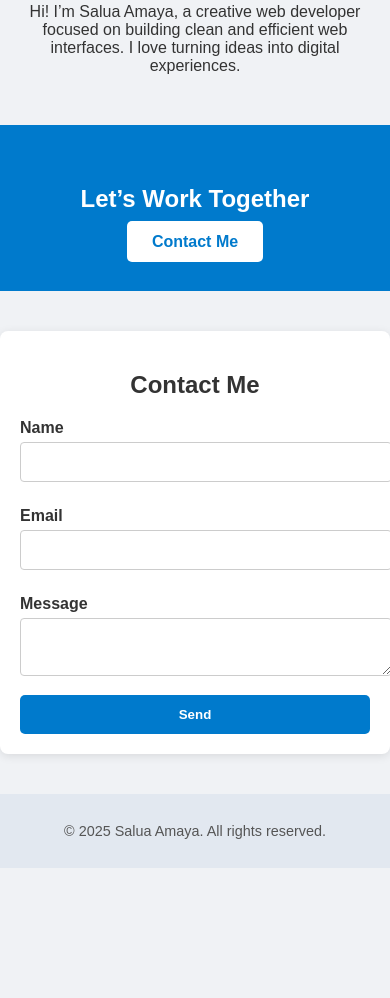
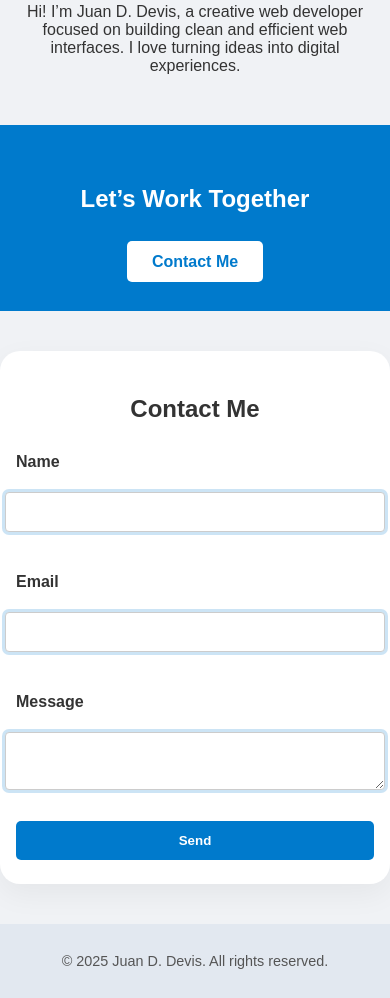
Before and after one commit to jdevisc/PORTFOLIO, a plain HTML site: page projects/landing-page/index.html in a window 390 px wide. Shown: the part 1066-2064 px from the top of the page. Before the commit the page ends 1934 px from the top, so only its background shows below. Drawn offline with Linux system fonts and the light colour scheme.

Commit message:
Actualizacion

```diff
--- a/projects/landing-page/index.html
+++ b/projects/landing-page/index.html
@@ -3,7 +3,7 @@
 <head>
   <meta charset="UTF-8" />
   <meta name="viewport" content="width=device-width, initial-scale=1.0" />
-  <title>Landing Page | Salua Amaya</title>
+  <title>Landing Page | Juan D. Devis</title>
   <link rel="stylesheet" href="style.css" />
 </head>
 <body>
@@ -29,9 +29,9 @@
     </div>
   </section>
 
-  <section class="about">
+  <section class="about" id="about">
     <h2>About Me</h2>
-    <p>Hi! I’m Salua Amaya, a creative web developer focused on building clean and efficient web interfaces. I love turning ideas into digital experiences.</p>
+    <p class="about-text">Hi! I’m Juan D. Devis, a creative web developer focused on building clean and efficient web interfaces. I love turning ideas into digital experiences.</p>
   </section>
 
   <section class="cta" id="contact">
@@ -41,7 +41,7 @@
 
   <section class="contact-section" id="contact">
     <h2>Contact Me</h2>
-    <form action="https://formsubmit.co/salua.bomorca@gmail.com" method="POST">
+    <form action="https://formsubmit.co/jdevisc@gmail.com" method="POST">
       <input type="hidden" name="_next" value="thank-you.html" />
       <input type="hidden" name="_captcha" value="false" />
 
@@ -59,7 +59,7 @@
   </section>
 
   <footer>
-    <p>© 2025 Salua Amaya. All rights reserved.</p>
+    <p>© 2025 Juan D. Devis. All rights reserved.</p>
   </footer>
 
 </body>
--- a/projects/landing-page/style.css
+++ b/projects/landing-page/style.css
@@ -20,6 +20,11 @@ body {
 .hero p {
   font-size: 1.2rem;
   margin-bottom: 20px;
+}
+
+.about-text:hover {
+  color: rgb(199, 42, 42);
+  transition: color 0.2s ease; /* Hace el cambio más suave */
 }
 
 .btn {
@@ -75,17 +80,17 @@ body {
 }
 
 .cta h2 {
-  margin-bottom: 20px;
+  margin-bottom: 40px;
 }
 
 /* Contact Form Section */
 .contact-section {
   max-width: 600px;
   margin: 40px auto;
-  padding: 20px;
+  padding: 2rem;
   background: white;
-  border-radius: 8px;
-  box-shadow: 0 2px 10px rgba(0,0,0,0.1);
+  border-radius: 20px;
+  box-shadow: 0 10px 30px rgba(0, 0, 0, 0.05);
 }
 
 .contact-section h2 {
@@ -93,7 +98,28 @@ body {
   margin-bottom: 20px;
 }
 
+.contact-section form {
+  margin: 0 auto;
+  max-width: 500px;
+  display: flex;
+  flex-direction: column;
+  align-items: center;
+  gap: 1rem;
+}
+
+@media (max-width: 500px) {
+  .contact-section {
+    padding: 1.5rem 1rem;
+  }
+
+  .contact-section form {
+    max-width: 100%;
+  }
+}
+
 .contact-section form label {
+  align-self: flex-start;
+  margin-top: 1rem;
   display: block;
   margin: 10px 0 5px;
   font-weight: bold;
@@ -101,6 +127,9 @@ body {
 
 .contact-section form input,
 .contact-section form textarea {
+  outline: none;
+  border-color: #007acc;
+  box-shadow: 0 0 0 3px rgba(0, 122, 204, 0.2);
   width: 100%;
   padding: 10px;
   border-radius: 4px;
@@ -109,6 +138,7 @@ body {
   margin-bottom: 15px;
   font-family: inherit;
   resize: vertical;
+  transition: border-color 0.3s ease, box-shadow 0.3s ease;
 }
 
 .contact-section form button {
@@ -121,6 +151,7 @@ body {
   font-weight: bold;
   transition: background-color 0.3s ease;
   width: 100%;
+  max-width: 400px;
 }
 
 .contact-section form button:hover {
```
